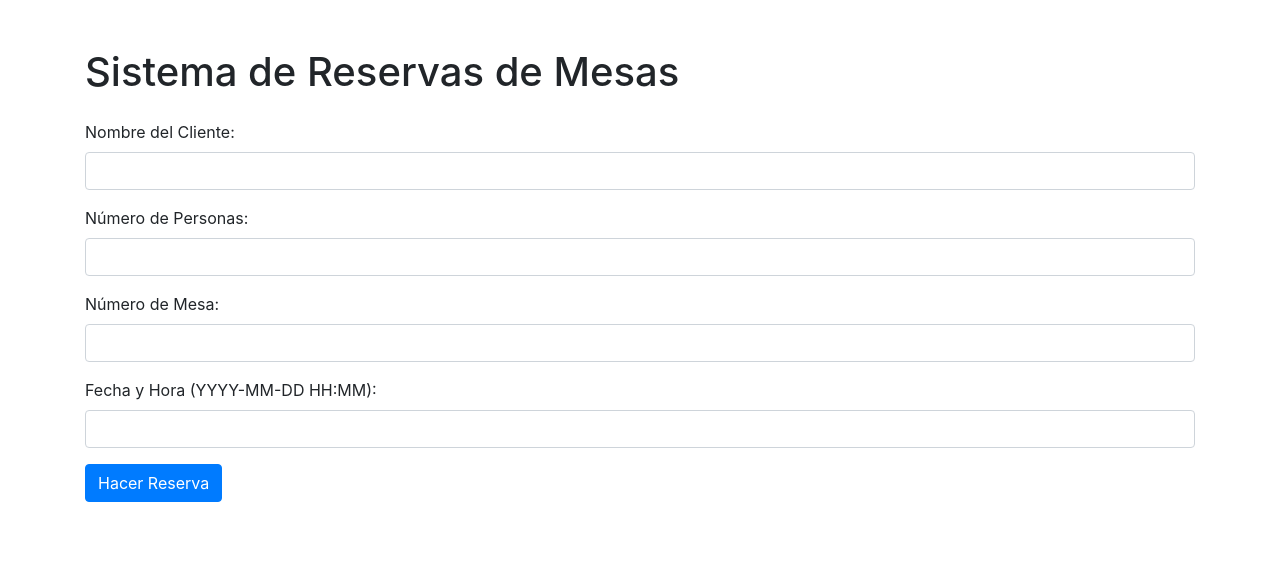
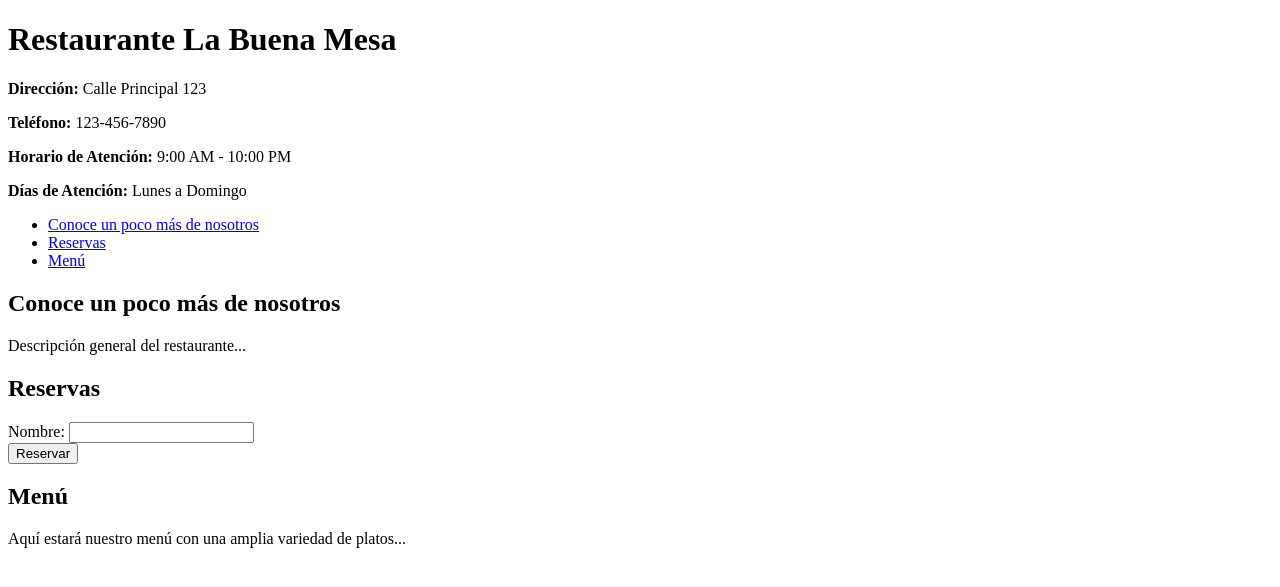
Before and after one commit to carico98/Sistema-de-reservas-mesas-restaurante, a Flask app: page / in a window 1280 px wide. Shown: the top 587 px of the page. Run offline with Flask 3, Linux system fonts and the light colour scheme; some libraries are stand-ins or nearby versions.

Commit message:
Mejora con la version 4 del index

```diff
--- a/0 version/pythonProject/templates/index.html
+++ b/0 version/pythonProject/templates/index.html
@@ -3,36 +3,40 @@
 <head>
     <meta charset="UTF-8">
     <meta name="viewport" content="width=device-width, initial-scale=1.0">
-    <title>Sistema de Reservas de Mesas</title>
-    <link rel="stylesheet" href="https://maxcdn.bootstrapcdn.com/bootstrap/4.5.2/css/bootstrap.min.css">
+    <title>{{ restaurante_info.nombre }}</title>
 </head>
 <body>
-    <div class="container">
-        <h1 class="mt-5 mb-4">Sistema de Reservas de Mesas</h1>
-        <form method="POST">
-            <div class="form-group">
-                <label for="nombre_cliente">Nombre del Cliente:</label>
-                <input type="text" class="form-control" id="nombre_cliente" name="nombre_cliente" required>
-            </div>
-            <div class="form-group">
-                <label for="numero_personas">Número de Personas:</label>
-                <input type="number" class="form-control" id="numero_personas" name="numero_personas" required>
-            </div>
-            <div class="form-group">
-                <label for="mesa_numero">Número de Mesa:</label>
-                <input type="number" class="form-control" id="mesa_numero" name="mesa_numero" required>
-            </div>
-            <div class="form-group">
-                <label for="fecha_hora">Fecha y Hora (YYYY-MM-DD HH:MM):</label>
-                <input type="text" class="form-control" id="fecha_hora" name="fecha_hora" required>
-            </div>
-            <button type="submit" class="btn btn-primary">Hacer Reserva</button>
+    <h1>{{ restaurante_info.nombre }}</h1>
+    <p><strong>Dirección:</strong> {{ restaurante_info.direccion }}</p>
+    <p><strong>Teléfono:</strong> {{ restaurante_info.telefono }}</p>
+    <p><strong>Horario de Atención:</strong> {{ restaurante_info.horario }}</p>
+    <p><strong>Días de Atención:</strong> {{ restaurante_info.dias }}</p>
+
+    <ul>
+        <li><a href="#conocenos">Conoce un poco más de nosotros</a></li>
+        <li><a href="#reservas">Reservas</a></li>
+        <li><a href="#menu">Menú</a></li>
+    </ul>
+
+    <div id="conocenos">
+        <h2>Conoce un poco más de nosotros</h2>
+        <p>Descripción general del restaurante...</p>
+    </div>
+
+    <div id="reservas">
+        <h2>Reservas</h2>
+        <form action="/reservar" method="post">
+            <label for="nombre">Nombre:</label>
+            <input type="text" id="nombre" name="nombre" required>
+            <!-- Agrega más campos según lo necesites, como fecha, hora, etc. -->
+            <br>
+            <input type="submit" value="Reservar">
         </form>
-        {% if mensaje %}
-            <div class="mt-4 alert alert-success" role="alert">
-                {{ mensaje }}
-            </div>
-        {% endif %}
+    </div>
+
+    <div id="menu">
+        <h2>Menú</h2>
+        <p>Aquí estará nuestro menú con una amplia variedad de platos...</p>
     </div>
 </body>
 </html>
```
